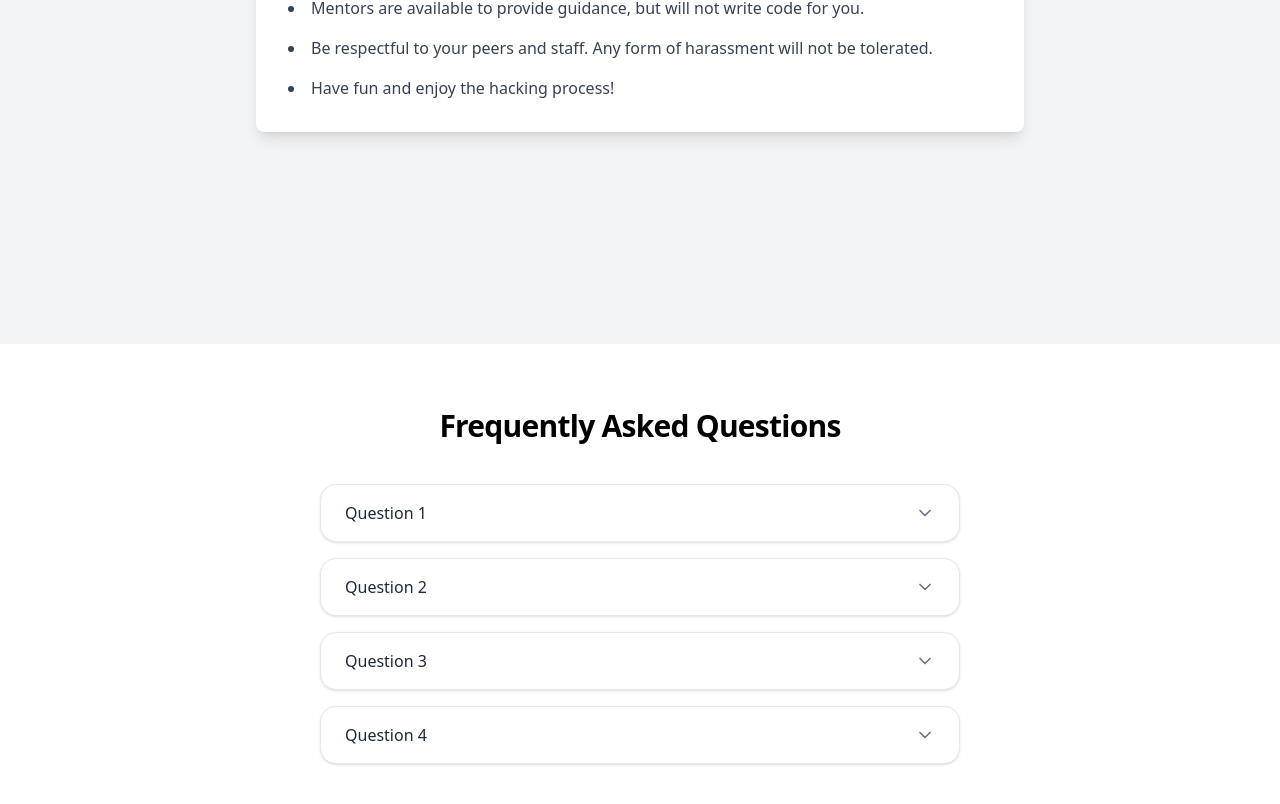
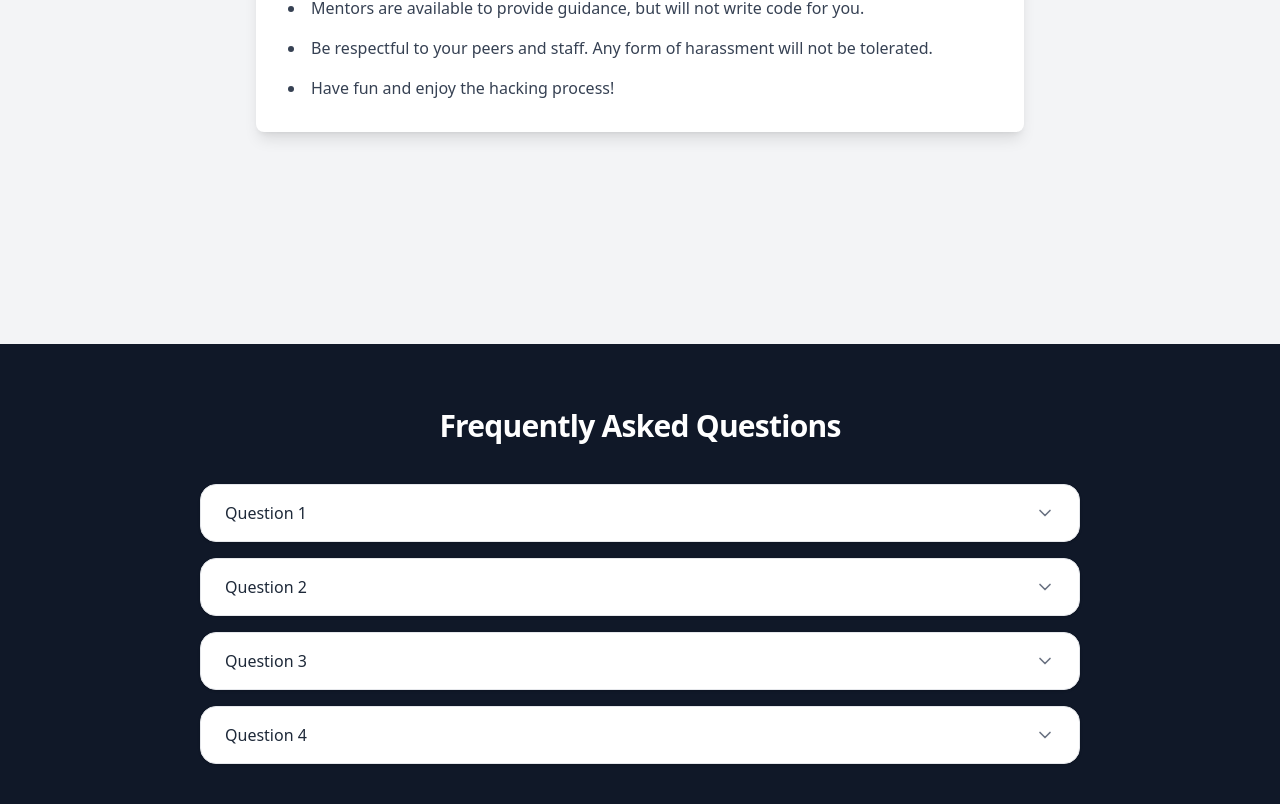
Before and after one commit to Microsoft-Learn-Students-Club/Ideathon-website, a React (Vite) app: page / in a window 1280 px wide. Shown: the part 4524-5328 px from the top of the page. Built offline with nearby package versions, Linux system fonts and the light colour scheme.

Commit message:
faq-color-changed

```diff
--- a/package.json
+++ b/package.json
@@ -15,6 +15,7 @@
     "lucide-react": "^0.542.0",
     "react": "^19.1.1",
     "react-dom": "^19.1.1",
+    "react-router": "^7.8.2",
     "react-router-dom": "^7.8.2",
     "tailwindcss": "^4.1.12"
   },
--- a/src/components/faq.jsx
+++ b/src/components/faq.jsx
@@ -29,8 +29,8 @@ export default function FAQSection() {
   };
 
   return (
-    <div className="max-w-2xl mx-auto py-16 px-4">
-      <h2 className="text-3xl font-bold text-center mb-10 tracking-tight" id="faqs">
+    <div className="max-w mx-auto py-16 px-10 pb-30 bg-gray-900 md:px-50">
+      <h2 className="text-3xl font-bold text-center mb-10 tracking-tight text-white" id="faqs">
         Frequently Asked Questions
       </h2>
       <div className="space-y-4">
```
Also changed, not shown: 1 other file (tests, documents, lock files or other folders).
